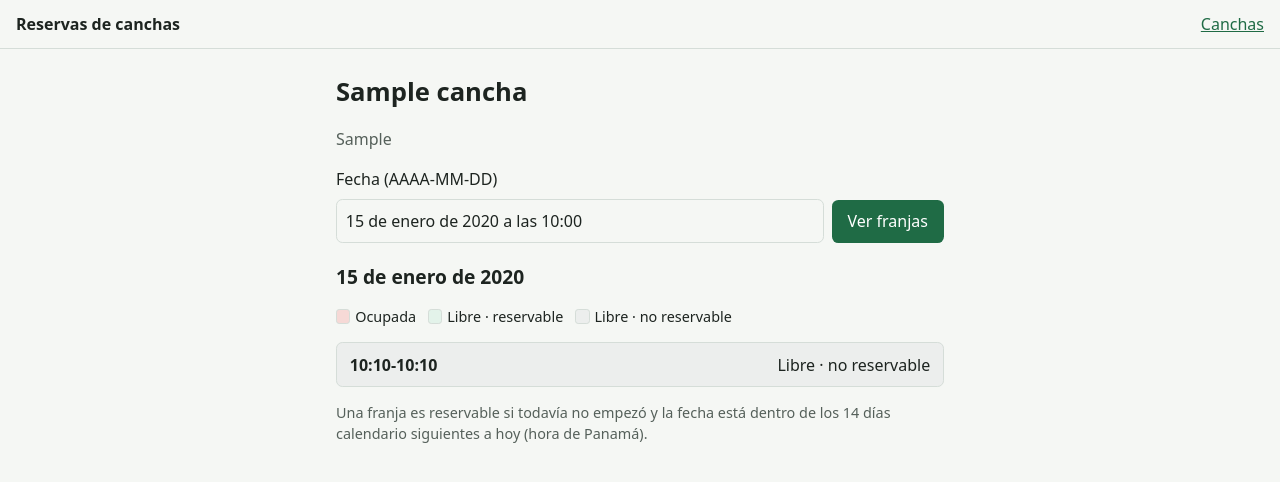
After one commit to Ems0606/DSaIA-Proyecto2, a Django app: template src/reservas/templates/reservas/disponibilidad.html in a window 1280 px wide. The commit adds this page. Shown: the top 482 px of the page. Run offline with Django 5.2, Linux system fonts and the light colour scheme; tables that the repository leaves empty hold one stand-in row (values such as "Sample post"); the template is opened without the code that fills it: values that come from a table or form of the project are taken from there, most other values are stand-ins (such as "Sample title", 1, 10 or a date in 2020).

Commit message:
feat(disponibilidad): vistas, rutas y plantillas de catálogo y disponibilidad
GET /canchas/ lista las canchas activas. GET
/canchas/<id>/disponibilidad/?fecha= responde 200 con las franjas,
400 con mensaje claro si la fecha es inválida y 404 si la cancha no
existe o está inactiva. HTML y CSS locales, sin recursos externos.

Co-Authored-By: Claude <noreply@anthropic.com>

```diff
--- a/src/config/urls.py
+++ b/src/config/urls.py
@@ -1,8 +1,10 @@
 """Project routes."""
 from django.urls import path
 
-from src.reservas.views import inicio
+from src.reservas.views import catalogo, disponibilidad, inicio
 
 urlpatterns = [
     path("", inicio, name="inicio"),
+    path("canchas/", catalogo, name="canchas"),
+    path("canchas/<int:cancha_id>/disponibilidad/", disponibilidad, name="disponibilidad"),
 ]
--- /dev/null
+++ b/src/reservas/static/reservas/estilo.css
@@ -0,0 +1,225 @@
+:root {
+    --fondo: #f5f7f4;
+    --texto: #1d2420;
+    --texto-suave: #55605a;
+    --acento: #1f6b45;
+    --acento-texto: #ffffff;
+    --borde: #d5ddd8;
+    --libre: #e3f3ea;
+    --no-reservable: #eceeed;
+    --ocupada: #f6d9d6;
+    --error: #8a1f14;
+    --error-fondo: #fbe6e3;
+}
+
+@media (prefers-color-scheme: dark) {
+    :root:not([data-theme="light"]) {
+        --fondo: #141a17;
+        --texto: #e6ece8;
+        --texto-suave: #a7b3ac;
+        --acento: #5cc68c;
+        --acento-texto: #10231a;
+        --borde: #2e3a34;
+        --libre: #1d3a2b;
+        --no-reservable: #232b27;
+        --ocupada: #3d2422;
+        --error: #ffb4a8;
+        --error-fondo: #3d2422;
+    }
+}
+
+:root[data-theme="dark"] {
+    --fondo: #141a17;
+    --texto: #e6ece8;
+    --texto-suave: #a7b3ac;
+    --acento: #5cc68c;
+    --acento-texto: #10231a;
+    --borde: #2e3a34;
+    --libre: #1d3a2b;
+    --no-reservable: #232b27;
+    --ocupada: #3d2422;
+    --error: #ffb4a8;
+    --error-fondo: #3d2422;
+}
+
+* {
+    box-sizing: border-box;
+}
+
+body {
+    margin: 0;
+    background: var(--fondo);
+    color: var(--texto);
+    font-family: system-ui, -apple-system, "Segoe UI", Roboto, sans-serif;
+    line-height: 1.5;
+}
+
+main {
+    max-width: 40rem;
+    margin: 0 auto;
+    padding: 1rem;
+    overflow-wrap: anywhere;
+}
+
+h1 {
+    font-size: 1.6rem;
+    margin: 0.5rem 0;
+}
+
+h2 {
+    font-size: 1.2rem;
+    margin: 1.25rem 0 0.5rem;
+}
+
+a {
+    color: var(--acento);
+}
+
+.encabezado {
+    display: flex;
+    flex-wrap: wrap;
+    justify-content: space-between;
+    align-items: center;
+    gap: 0.5rem;
+    padding: 0.75rem 1rem;
+    border-bottom: 1px solid var(--borde);
+}
+
+.encabezado .marca {
+    font-weight: 700;
+    text-decoration: none;
+    color: var(--texto);
+}
+
+.subtitulo,
+.nota {
+    color: var(--texto-suave);
+}
+
+.boton,
+button {
+    display: inline-block;
+    padding: 0.6rem 1rem;
+    border: 0;
+    border-radius: 0.4rem;
+    background: var(--acento);
+    color: var(--acento-texto);
+    font: inherit;
+    text-decoration: none;
+    cursor: pointer;
+}
+
+.buscar-fecha {
+    display: flex;
+    flex-wrap: wrap;
+    gap: 0.5rem;
+    align-items: flex-end;
+    margin: 1rem 0;
+}
+
+.buscar-fecha label {
+    width: 100%;
+}
+
+.buscar-fecha input {
+    flex: 1 1 10rem;
+    min-width: 0;
+    padding: 0.55rem;
+    border: 1px solid var(--borde);
+    border-radius: 0.4rem;
+    background: var(--fondo);
+    color: var(--texto);
+    font: inherit;
+}
+
+.aviso {
+    padding: 0.75rem 1rem;
+    border-radius: 0.4rem;
+}
+
+.aviso.error {
+    background: var(--error-fondo);
+    color: var(--error);
+}
+
+.tarjetas {
+    list-style: none;
+    padding: 0;
+    display: grid;
+    gap: 0.75rem;
+}
+
+.tarjeta {
+    display: flex;
+    flex-direction: column;
+    padding: 1rem;
+    border: 1px solid var(--borde);
+    border-radius: 0.5rem;
+    text-decoration: none;
+    color: var(--texto);
+}
+
+.tarjeta span {
+    color: var(--texto-suave);
+}
+
+.leyenda {
+    list-style: none;
+    padding: 0;
+    display: flex;
+    flex-wrap: wrap;
+    gap: 0.75rem;
+    font-size: 0.9rem;
+}
+
+.muestra {
+    display: inline-block;
+    width: 0.9rem;
+    height: 0.9rem;
+    margin-right: 0.3rem;
+    border-radius: 0.2rem;
+    vertical-align: -0.1rem;
+    border: 1px solid var(--borde);
+}
+
+.muestra.ocupada,
+.franja.ocupada {
+    background: var(--ocupada);
+}
+
+.muestra.reservable,
+.franja.reservable {
+    background: var(--libre);
+}
+
+.muestra.no-reservable,
+.franja.no-reservable {
+    background: var(--no-reservable);
+}
+
+.franjas {
+    list-style: none;
+    padding: 0;
+    margin: 0;
+    display: grid;
+    gap: 0.4rem;
+}
+
+.franja {
+    display: flex;
+    flex-wrap: wrap;
+    justify-content: space-between;
+    gap: 0.25rem 1rem;
+    padding: 0.6rem 0.8rem;
+    border: 1px solid var(--borde);
+    border-radius: 0.4rem;
+}
+
+.franja .horario {
+    font-weight: 600;
+    font-variant-numeric: tabular-nums;
+}
+
+.nota {
+    font-size: 0.9rem;
+}
--- /dev/null
+++ b/src/reservas/templates/reservas/base.html
@@ -0,0 +1,18 @@
+{% load static %}<!doctype html>
+<html lang="es">
+<head>
+    <meta charset="utf-8">
+    <meta name="viewport" content="width=device-width, initial-scale=1">
+    <title>{% block titulo %}Reservas de canchas deportivas{% endblock %}</title>
+    <link rel="stylesheet" href="{% static 'reservas/estilo.css' %}">
+</head>
+<body>
+    <header class="encabezado">
+        <a class="marca" href="{% url 'inicio' %}">Reservas de canchas</a>
+        <nav><a href="{% url 'canchas' %}">Canchas</a></nav>
+    </header>
+    <main>
+        {% block contenido %}{% endblock %}
+    </main>
+</body>
+</html>
--- /dev/null
+++ b/src/reservas/templates/reservas/disponibilidad.html
@@ -0,0 +1,36 @@
+{% extends "reservas/base.html" %}
+
+{% block titulo %}Disponibilidad de {{ cancha.nombre }}{% endblock %}
+
+{% block contenido %}
+<h1>{{ cancha.nombre }}</h1>
+<p class="subtitulo">{{ cancha.deporte }}</p>
+
+<form method="get" class="buscar-fecha">
+    <label for="fecha">Fecha (AAAA-MM-DD)</label>
+    <input id="fecha" name="fecha" type="text" inputmode="numeric" placeholder="2026-11-17" value="{{ fecha_texto }}" required>
+    <button type="submit">Ver franjas</button>
+</form>
+
+{% if error %}
+<p class="aviso error" role="alert">{{ error }}</p>
+{% endif %}
+
+{% if fecha %}
+<h2>{{ fecha|date:"DATE_FORMAT" }}</h2>
+<ul class="leyenda">
+    <li><span class="muestra ocupada"></span>Ocupada</li>
+    <li><span class="muestra reservable"></span>Libre · reservable</li>
+    <li><span class="muestra no-reservable"></span>Libre · no reservable</li>
+</ul>
+<ul class="franjas">
+    {% for franja in franjas %}
+    <li class="franja {% if franja.ocupada %}ocupada{% else %}libre {% if franja.reservable %}reservable{% else %}no-reservable{% endif %}{% endif %}">
+        <span class="horario">{{ franja.inicio|time:"H:i" }}-{{ franja.fin|time:"H:i" }}</span>
+        <span class="estado">{% if franja.ocupada %}Ocupada{% elif franja.reservable %}Libre · reservable{% else %}Libre · no reservable{% endif %}</span>
+    </li>
+    {% endfor %}
+</ul>
+<p class="nota">Una franja es reservable si todavía no empezó y la fecha está dentro de los 14 días calendario siguientes a hoy (hora de Panamá).</p>
+{% endif %}
+{% endblock %}
```
Also changed, not shown: src/reservas/templates/404.html (added, +8 -0 lines), src/reservas/templates/reservas/canchas.html (added, +19 -0 lines), src/reservas/templates/reservas/inicio.html (+7 -14 lines), src/reservas/views.py (+25 -1 lines).
